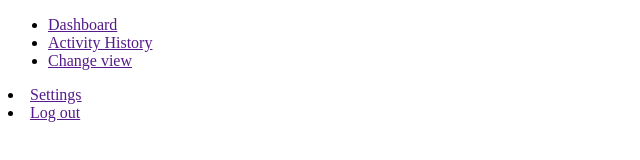
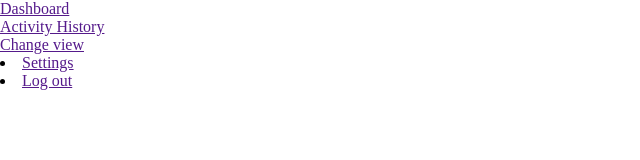
Before and after one commit to Aatthi/Web-App-Design, a plain HTML site: page index.html in a window 1280 px wide. Shown: the whole page, without its empty margins (0-640 px from the left). Drawn offline with Linux system fonts and the light colour scheme.

Commit message:
nav bar style

```diff
--- a/style.css
+++ b/style.css
@@ -0,0 +1,12 @@
+* {
+	padding: 0;
+	margin: 0;
+	box-sizing: border-box;
+}
+
+.side-nav {
+	display: flex;
+	flex-direction: column;
+	justify-content: flex-start;
+	align-items: flex-start;
+}
```
Also changed, not shown: index.html (+1 -0 lines).
